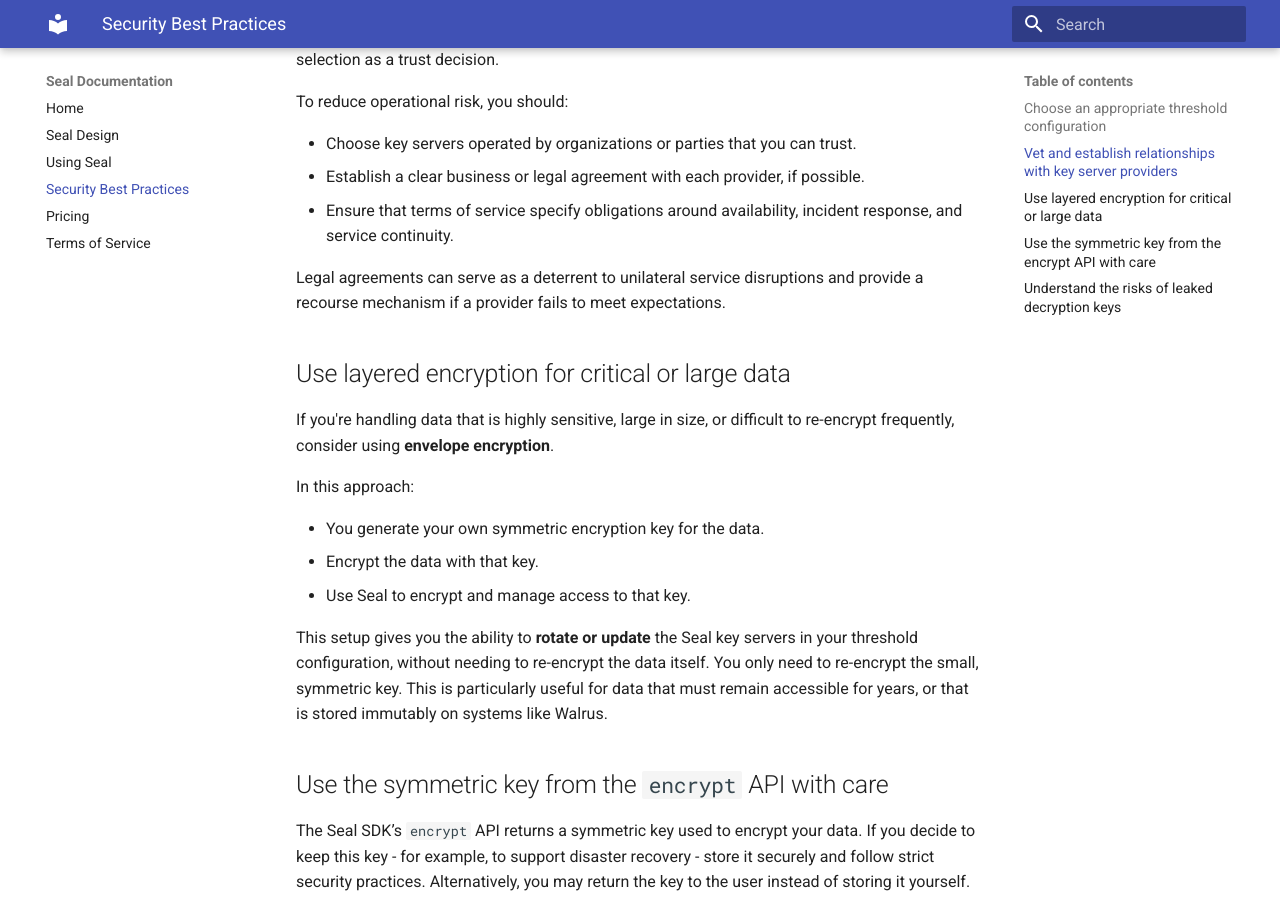
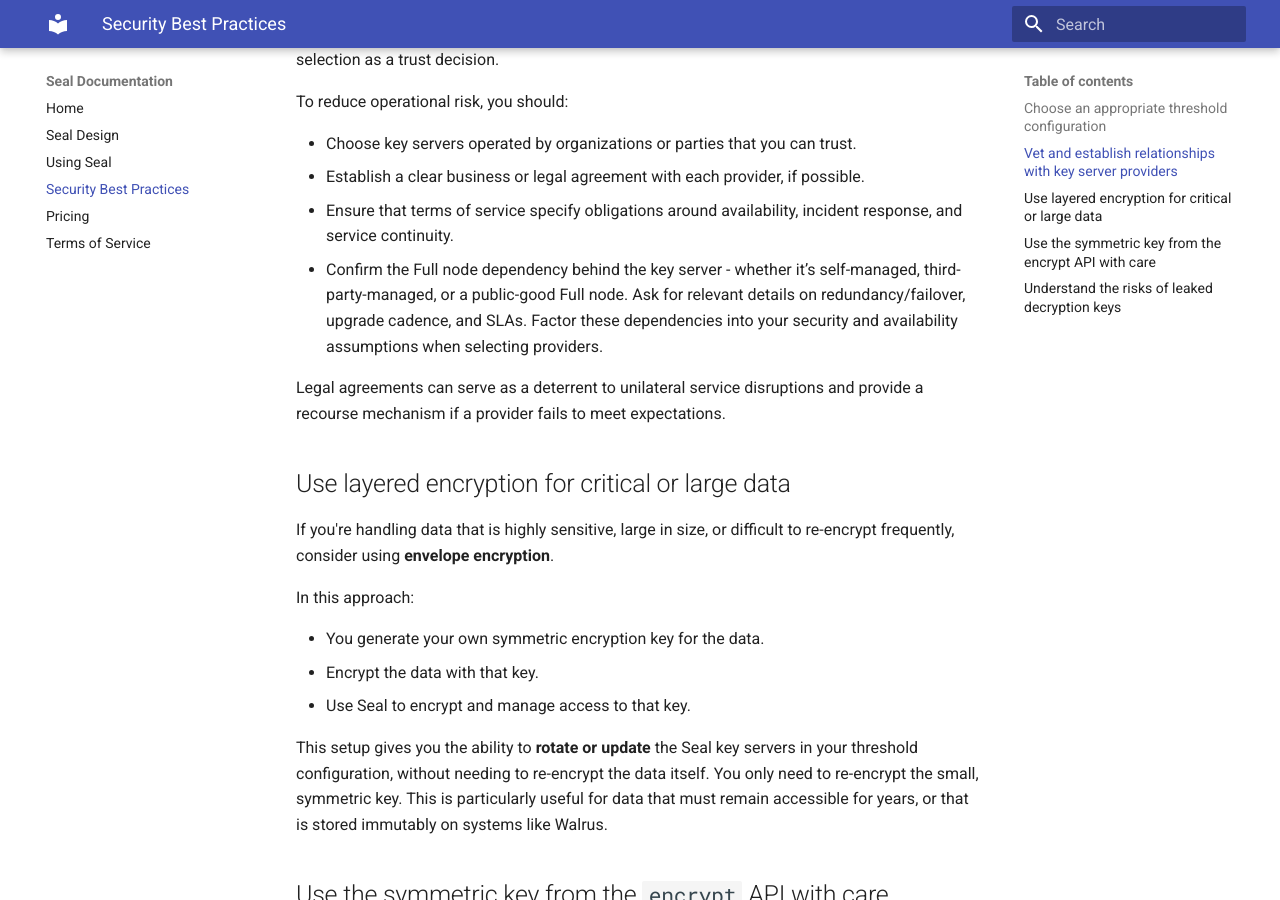
Before and after one commit to zonxa/seal, an MkDocs documentation site: the page built from docs/SecurityBestPractices.md, in a window 1280 px wide and 900 px high, scrolled down 663 px. Built offline with MkDocs 1.6.1 and Material for MkDocs 9.7.7, drawn with Linux system fonts in a browser that asks for light colours.

Commit message:
Add a security best practice and fix a link typo

```diff
--- a/docs/SecurityBestPractices.md
+++ b/docs/SecurityBestPractices.md
@@ -17,6 +17,7 @@
 * Choose key servers operated by organizations or parties that you can trust.
 * Establish a clear business or legal agreement with each provider, if possible.
 * Ensure that terms of service specify obligations around availability, incident response, and service continuity.
+* Confirm the Full node dependency behind the key server - whether it’s self-managed, third-party-managed, or a public-good Full node. Ask for relevant details on redundancy/failover, upgrade cadence, and SLAs. Factor these dependencies into your security and availability assumptions when selecting providers.
 
 Legal agreements can serve as a deterrent to unilateral service disruptions and provide a recourse mechanism if a provider fails to meet expectations.
 
```
Also changed, not shown: docs/UsingSeal.md (+1 -1 lines).
